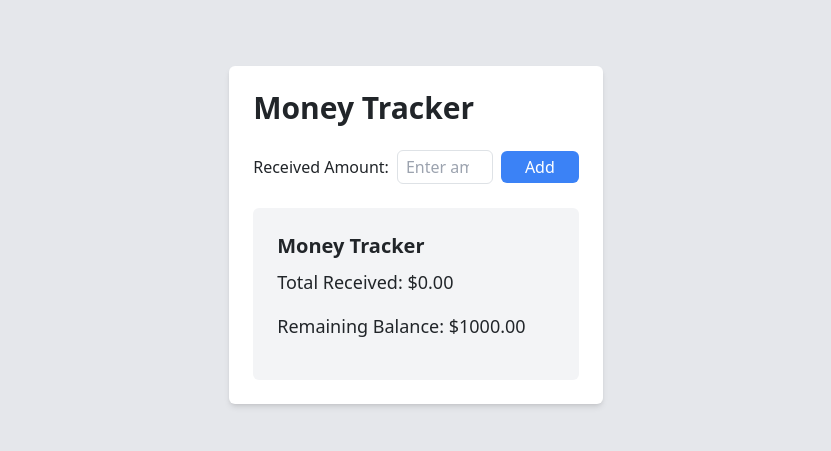
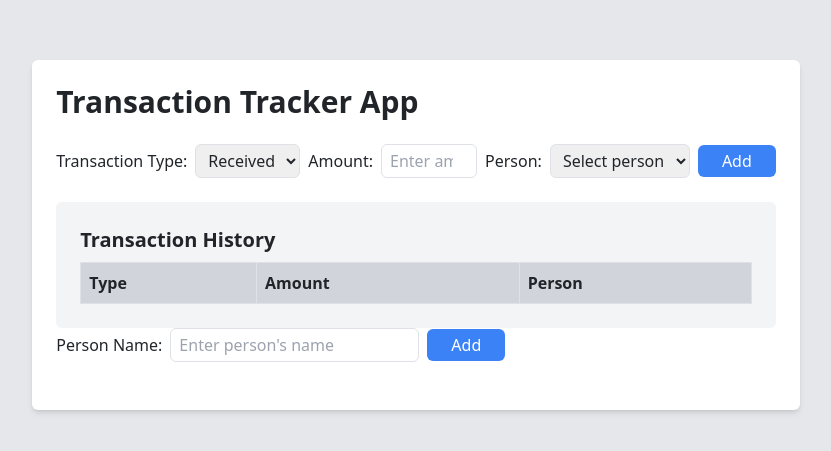
Before and after one commit to Ashish-kumar2020/vyparclone, a React (Create React App) app: page / in a window 1280 px wide. Shown: the part 165-616 px from the top of the page, without its empty margins (224-1055 px from the left). Built offline with nearby package versions, Linux system fonts and the light colour scheme.

Commit message:
Added transcation history functionality

```diff
--- a/src/App.js
+++ b/src/App.js
@@ -1,23 +1,28 @@
 // src/App.js
 import React, { useState } from 'react';
-import MoneyForm from './components/MoneyForm';
-import MoneyTracker from './components/MoneyTracker';
+import TransactionForm from './components/TransactionForm';
+import TransactionHistory from './components/TransactionHistory';
+import PersonForm from './components/PersonForm';
 
 function App() {
-  const [receivedMoney, setReceivedMoney] = useState(0);
+  const [transactions, setTransactions] = useState([]);
+  const [persons, setPersons] = useState([]);
 
-  const addReceivedMoney = (amount) => {
-    setReceivedMoney(receivedMoney + amount);
+  const addTransaction = (transaction) => {
+    setTransactions([...transactions, transaction]);
   };
 
-  const remainingBalance = 1000 - receivedMoney; // Assuming a total budget of $1000
+  const addPerson = (personName) => {
+    setPersons([...persons, personName]);
+  };
 
   return (
     <div className="bg-gray-200 min-h-screen flex items-center justify-center">
       <div className="bg-white p-6 rounded shadow-md">
-        <h1 className="text-3xl font-semibold mb-4">Money Tracker </h1>
-        <MoneyForm addReceivedMoney={addReceivedMoney} />
-        <MoneyTracker receivedMoney={receivedMoney} remainingBalance={remainingBalance} />
+        <h1 className="text-3xl font-semibold mb-4">Transaction Tracker App</h1>
+        <TransactionForm addTransaction={addTransaction} persons={persons} />
+        <TransactionHistory transactions={transactions} />
+        <PersonForm addPerson={addPerson} />
       </div>
     </div>
   );
--- /dev/null
+++ b/src/components/PersonForm.js
@@ -0,0 +1,34 @@
+// src/components/PersonForm.js
+import React, { useState } from 'react';
+
+const PersonForm = ({ addPerson }) => {
+  const [personName, setPersonName] = useState('');
+
+  const handleSubmit = (e) => {
+    e.preventDefault();
+    if (personName.trim() !== '') {
+      addPerson(personName);
+      setPersonName('');
+    }
+  };
+
+  return (
+    <form onSubmit={handleSubmit} className="mb-4">
+      <div className="flex items-center">
+        <label className="mr-2">Person Name:</label>
+        <input
+          type="text"
+          placeholder="Enter person's name"
+          value={personName}
+          onChange={(e) => setPersonName(e.target.value)}
+          className="border rounded py-1 px-2"
+        />
+        <button type="submit" className="bg-blue-500 text-white ml-2 py-1 px-4 rounded">
+          Add
+        </button>
+      </div>
+    </form>
+  );
+};
+
+export default PersonForm;
--- /dev/null
+++ b/src/components/TransactionForm.js
@@ -0,0 +1,64 @@
+// src/components/TransactionForm.js
+import React, { useState } from 'react';
+
+const TransactionForm = ({ addTransaction, persons }) => {
+  const [type, setType] = useState('received');
+  const [amount, setAmount] = useState('');
+  const [selectedPerson, setSelectedPerson] = useState('');
+
+  const handleSubmit = (e) => {
+    e.preventDefault();
+    if (amount > 0 && selectedPerson) {
+      const newTransaction = {
+        type,
+        amount: parseFloat(amount),
+        person: selectedPerson,
+      };
+      addTransaction(newTransaction);
+      setAmount('');
+      setSelectedPerson('');
+    }
+  };
+
+  return (
+    <form onSubmit={handleSubmit} className="mb-4">
+      <div className="flex items-center">
+        <label className="mr-2">Transaction Type:</label>
+        <select
+          value={type}
+          onChange={(e) => setType(e.target.value)}
+          className="border rounded py-1 px-2"
+        >
+          <option value="received">Received</option>
+          <option value="spent">Spent</option>
+        </select>
+        <label className="mx-2">Amount:</label>
+        <input
+          type="number"
+          placeholder="Enter amount"
+          value={amount}
+          onChange={(e) => setAmount(e.target.value)}
+          className="border rounded py-1 px-2 w-24"
+        />
+        <label className="mx-2">Person:</label>
+        <select
+          value={selectedPerson}
+          onChange={(e) => setSelectedPerson(e.target.value)}
+          className="border rounded py-1 px-2"
+        >
+          <option value="">Select person</option>
+          {persons.map((person, index) => (
+            <option key={index} value={person}>
+              {person}
+            </option>
+          ))}
+        </select>
+        <button type="submit" className="bg-blue-500 text-white ml-2 py-1 px-4 rounded">
+          Add
+        </button>
+      </div>
+    </form>
+  );
+};
+
+export default TransactionForm;
--- /dev/null
+++ b/src/components/TransactionHistory.js
@@ -0,0 +1,30 @@
+// src/components/TransactionHistory.js
+import React from 'react';
+
+const TransactionHistory = ({ transactions }) => {
+  return (
+    <div className="bg-gray-100 p-4 rounded">
+      <h2 className="text-xl font-semibold mb-2">Transaction History</h2>
+      <table className="w-full border-collapse">
+        <thead>
+          <tr className="bg-gray-300">
+            <th className="p-2 border">Type</th>
+            <th className="p-2 border">Amount</th>
+            <th className="p-2 border">Person</th> {/* New column */}
+          </tr>
+        </thead>
+        <tbody>
+          {transactions.map((transaction, index) => (
+            <tr key={index} className={index % 2 === 0 ? 'bg-gray-200' : ''}>
+              <td className="p-2 border">{transaction.type === 'received' ? 'Received' : 'Spent'}</td>
+              <td className="p-2 border">${transaction.amount.toFixed(2)}</td>
+              <td className="p-2 border">{transaction.person}</td> {/* New column */}
+            </tr>
+          ))}
+        </tbody>
+      </table>
+    </div>
+  );
+};
+
+export default TransactionHistory;
```
